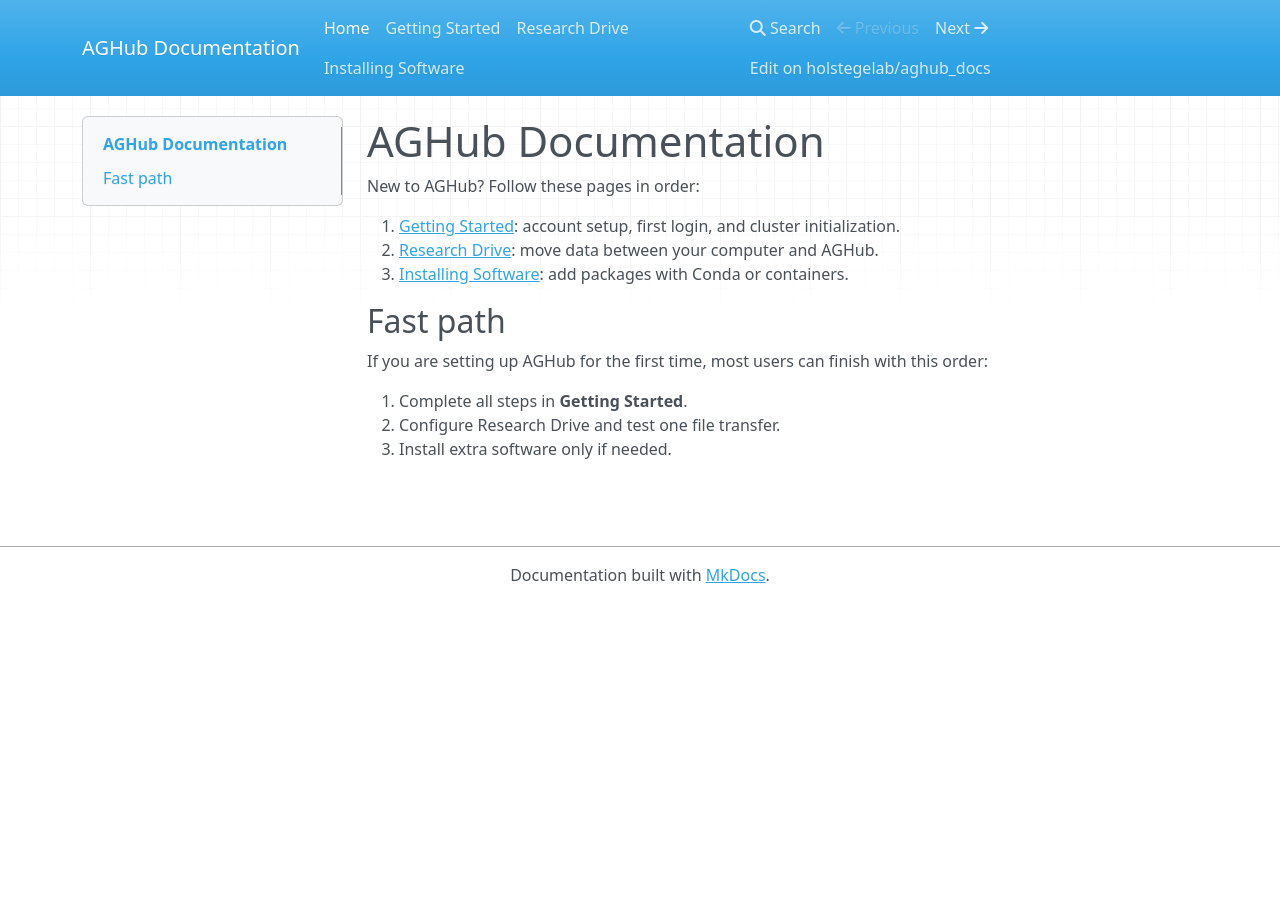
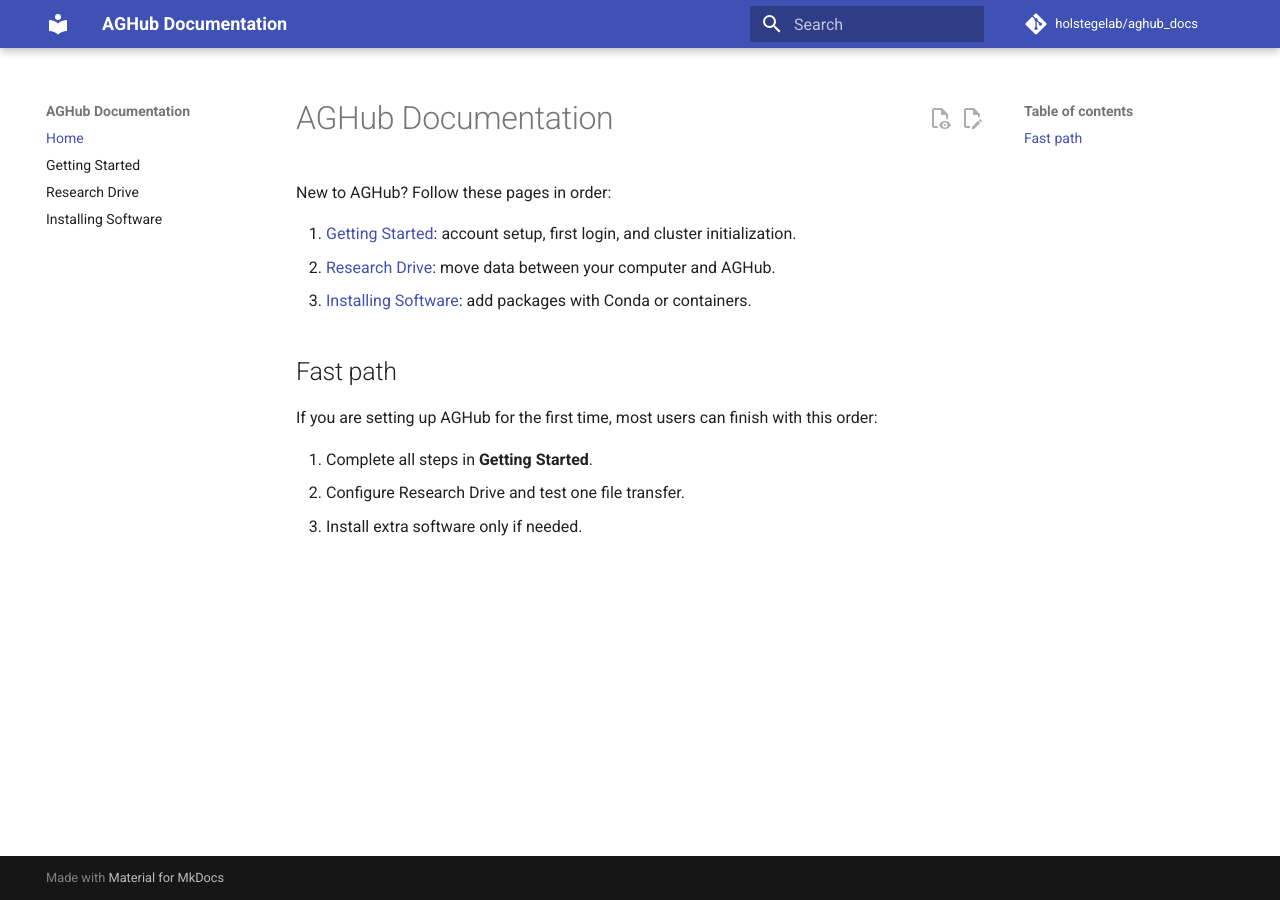
Before and after one commit to holstegelab/aghub_docs, an MkDocs documentation site: the page built from docs/index.md, in a window 1280 px wide. Built offline with MkDocs 1.6.1 and Material for MkDocs 9.7.7, drawn with Linux system fonts in a browser that asks for light colours; nearby versions of some CDN libraries; comment, search, counter and statistics services are not loaded.

Commit message:
refactor

```diff
--- a/mkdocs.yml
+++ b/mkdocs.yml
@@ -6,7 +6,20 @@
 site_dir: site
 
 docs_dir: docs
+theme:
+  name: material
+  features:
+    - navigation.instant
+    - navigation.sections
+    - navigation.expand
+    - navigation.top
+    - search.suggest
+    - search.highlight
+    - content.action.edit
+    - content.action.view
 
+plugins:
+  - search
 nav:
   - Home: index.md
   - Getting Started: getting-started.md
```
